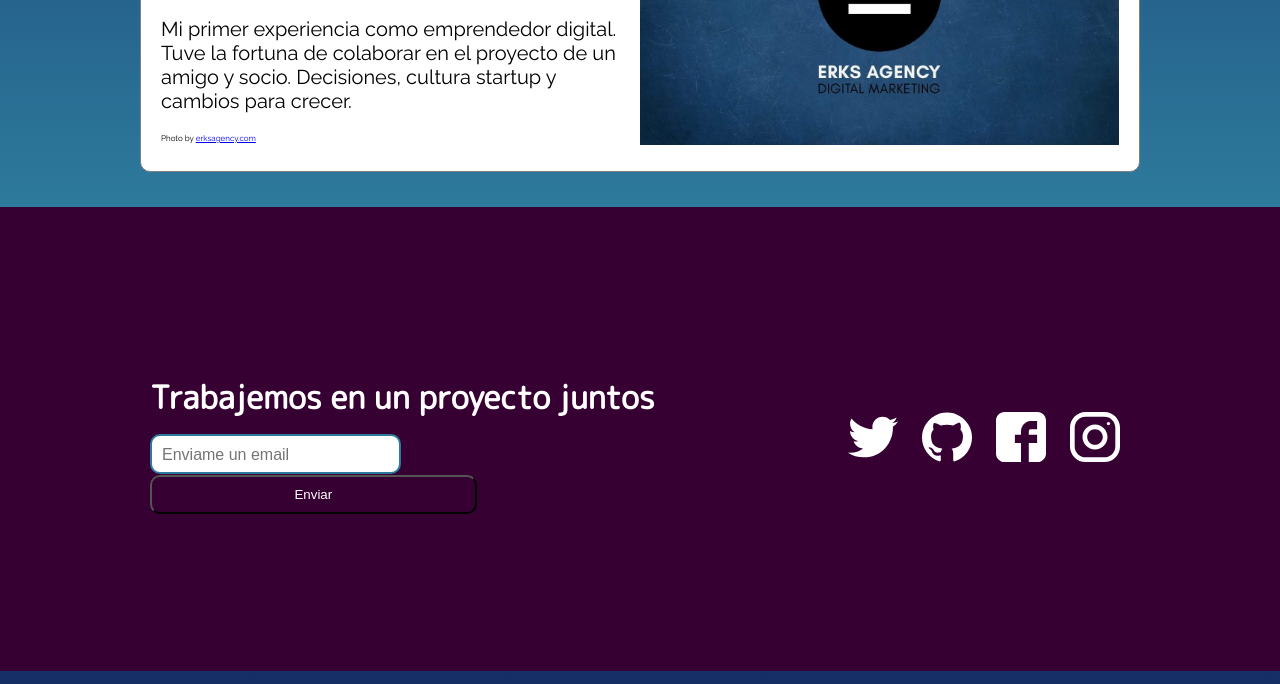
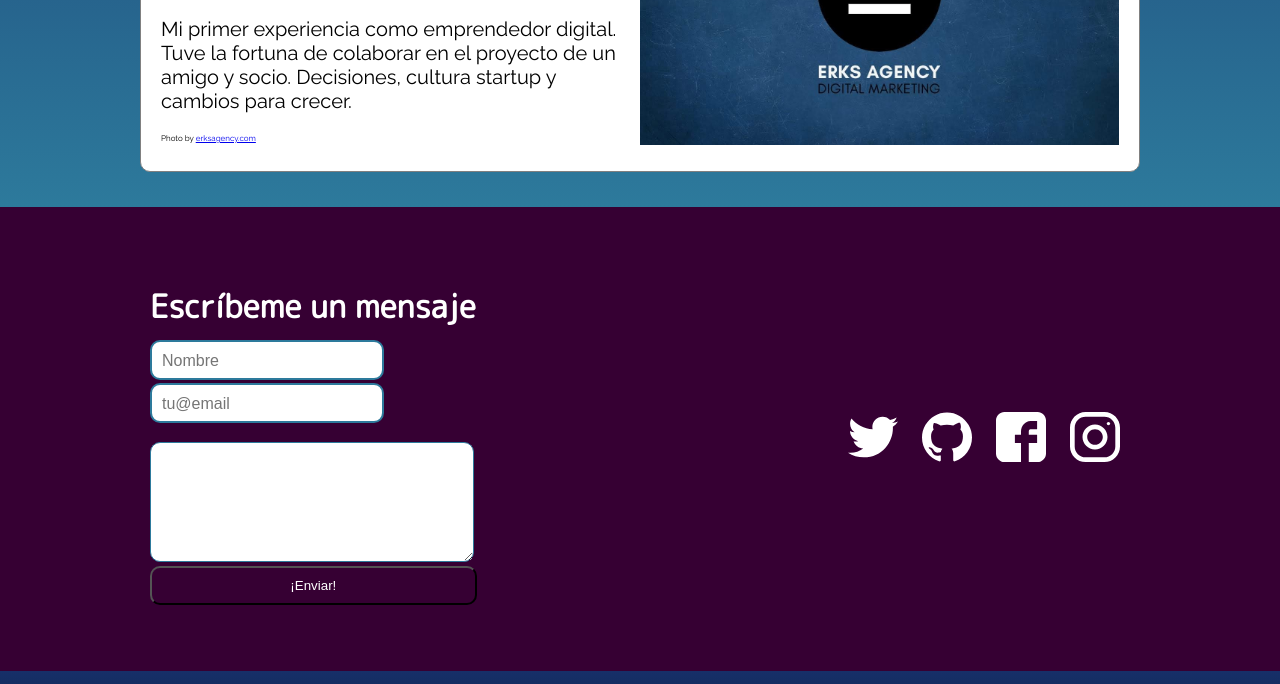
Before and after one commit to 1ggera/portfolio-responsive, a plain HTML site: page blog.html in a window 1280 px wide. Shown: the part 871-1555 px from the top of the page. Drawn offline with Linux system fonts and the light colour scheme; a script that the page names is missing.

Commit message:
Update blog.html

```diff
--- a/blog.html
+++ b/blog.html
@@ -79,11 +79,19 @@
             </section>
             <section id="contacto" class="contact">
                 <div class="container">
-                    <form action="mailto:hola@geragarcia.digital" class="form-email">
-                        <h3 class="titulo-contact">Trabajemos en un proyecto juntos</h3>
-                        <input type="text" placeholder="Enviame un email" id="email"></input>
-                        <button class="button-contact">Enviar</button>
-                    </form>
+                    <form action="#" class="form-email" id="formulario" name="formulario" method="POST">
+				<h3 class="titulo-contact">Escríbeme un mensaje</h3>
+				<div class="contenedor-inputs">
+				    <input type="text" name="nombre" placeholder="Nombre" required id="nombre">
+				    <input type="text" name="email" placeholder="tu@email" id="email" required>
+				    	<br>
+                        		<br>
+                        		<textarea name="mensaje" id="mensaje" placeholder="Mensaje" cols="36" rows="6" required>
+					</textarea>
+				    <ul class="error" id="error"></ul>
+				</div>
+				<button class="button-contact">¡Enviar!</button>
+		    </form>
                     <div class="social">
                         <a href="https://twitter.com/gerra1g/" class="social-link twitter" target="_blanck"></a>
                         <a href="https://github.com/1ggera/" class="social-link github" target="_blanck"></a>
```
